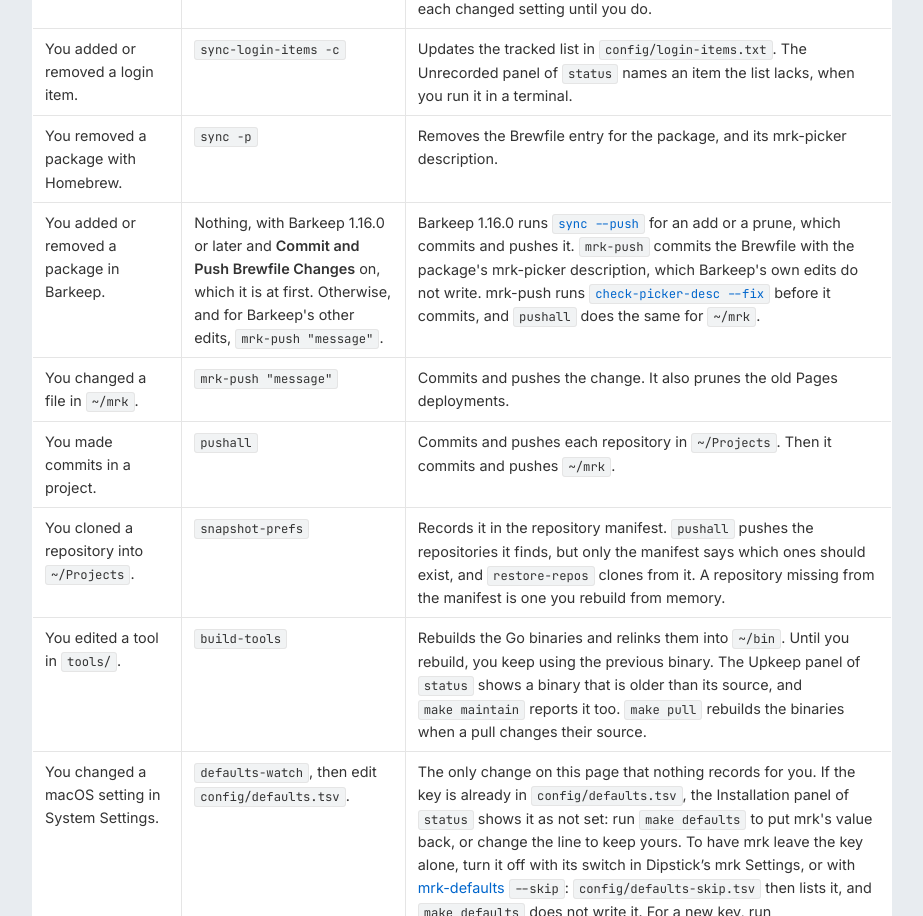
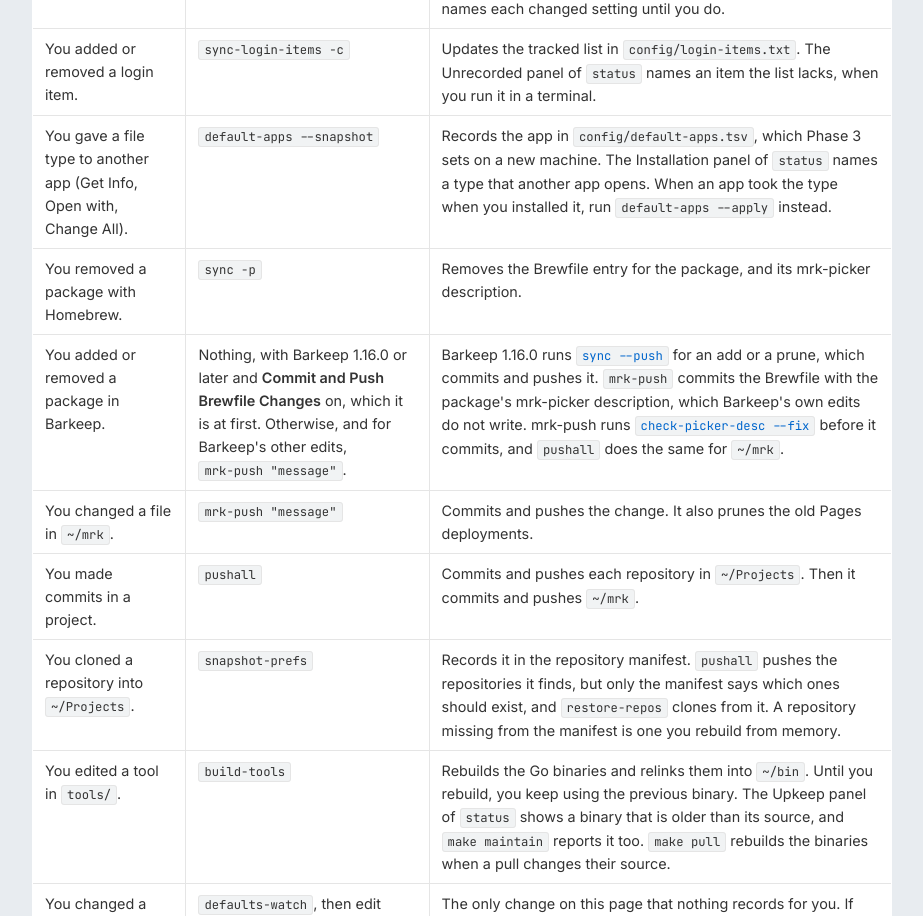
Before and after one commit to sevmorris/sevmac, a plain HTML site: page docs/daily.html in a window 1280 px wide. Shown: the part 2313-3229 px from the top of the page, without its empty margins (178-1101 px from the left). Drawn offline with Linux system fonts and the light colour scheme.

Commit message:
SMAC-1 and SMAC-2: Default Apps in the status dashboard
mrk-status's Installation panel now runs default-apps --check beside macOS
Defaults. SMAC-1 §2.8 lists the check, and SMAC-2's Table C-1 gets the row
for giving a file type to another app: default-apps --snapshot records it,
and --apply puts back a type an app took.

Co-Authored-By: Claude Opus 5.5 <noreply@anthropic.com>

```diff
--- a/docs/daily.html
+++ b/docs/daily.html
@@ -483,6 +483,11 @@
             <td>Updates the tracked list in <code>config/login-items.txt</code>. The Unrecorded panel of <code>status</code> names an item the list lacks, when you run it in a terminal.</td>
           </tr>
           <tr>
+            <td>You gave a file type to another app (Get Info, Open with, Change All).</td>
+            <td><code>default-apps --snapshot</code></td>
+            <td>Records the app in <code>config/default-apps.tsv</code>, which Phase&nbsp;3 sets on a new machine. The Installation panel of <code>status</code> names a type that another app opens. When an app took the type when you installed it, run <code>default-apps --apply</code> instead.</td>
+          </tr>
+          <tr>
             <td>You removed a package with Homebrew.</td>
             <td><code>sync -p</code></td>
             <td>Removes the Brewfile entry for the package, and its mrk-picker description.</td>
```
Also changed, not shown: docs/index.html (+1 -0 lines).
